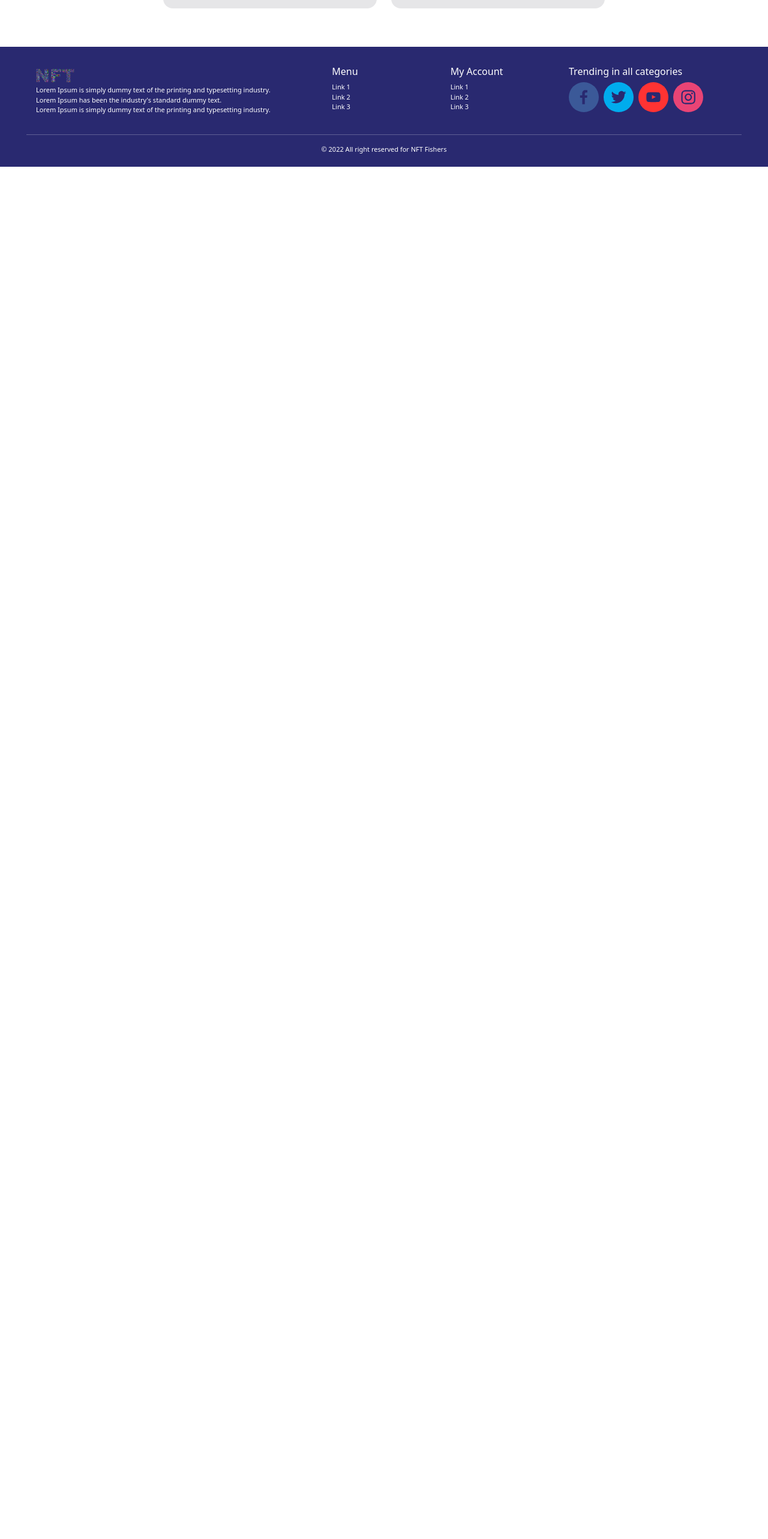
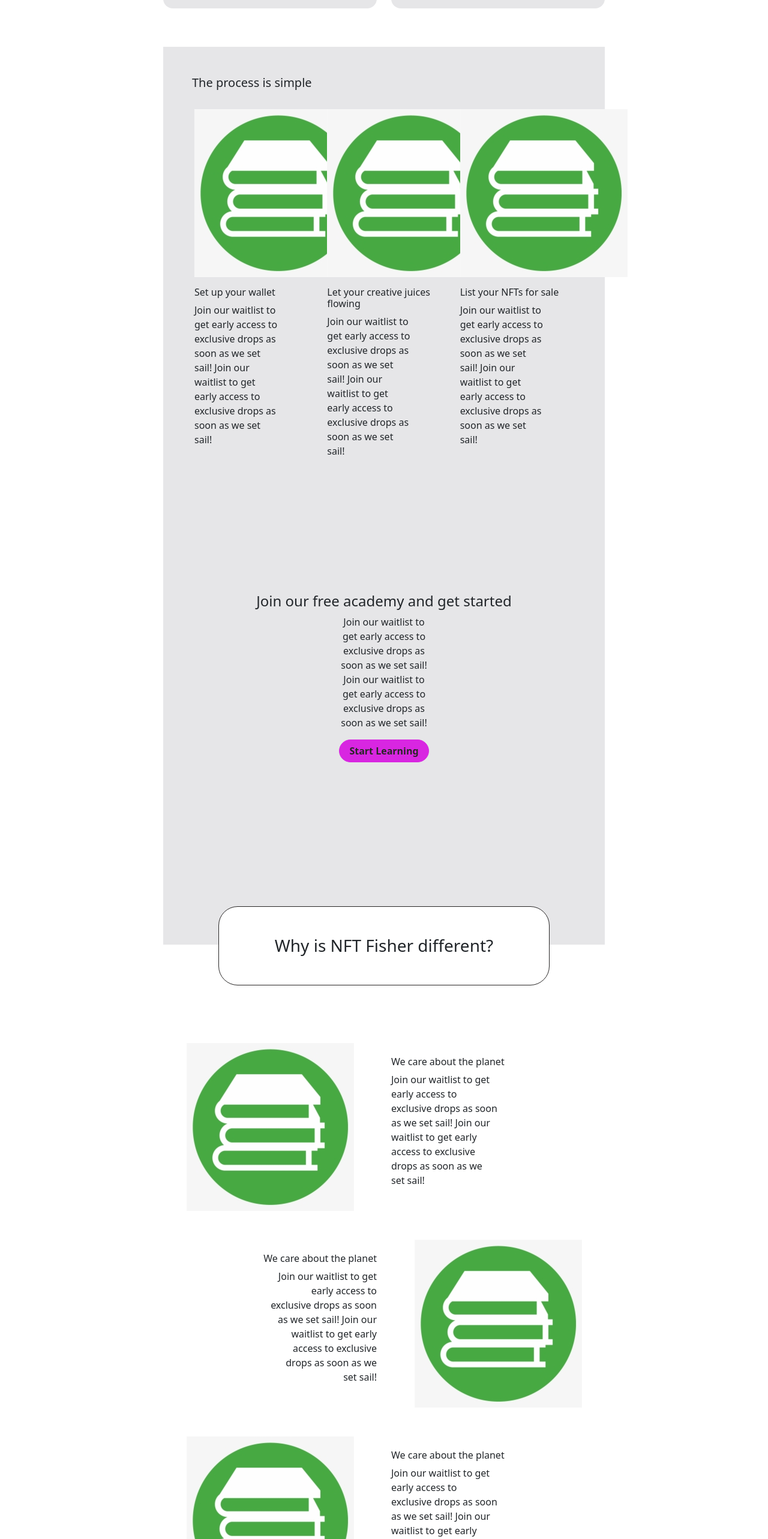
Before and after one commit to mihiran-paranamanage/nft-marketplace-react-bootstrap, a React (Create React App) app: page / in a window 1280 px wide. Shown: the part 2056-4622 px from the top of the page at 60% size. Before the commit the page ends 2334 px from the top, so only its background shows below. Built offline with nearby package versions, Linux system fonts and the light colour scheme.

Commit message:
Add process section and styles for landing page

```diff
--- a/src/components/landing-page/LandingPage.scss
+++ b/src/components/landing-page/LandingPage.scss
@@ -15,4 +15,20 @@
       padding: 0 30px 0 0;
     }
   }
+
+  .process {
+    background-color: $light-gray;
+  }
+
+  .join-section {
+    margin-top: 12rem;
+    margin-bottom: 16rem;
+  }
+
+  .why-section {
+    border: 1px solid $black;
+    border-radius: 2rem;
+    margin: -4rem auto 6rem auto;
+    background-color: white;
+  }
 }
--- a/src/components/landing-page/LandingPage.tsx
+++ b/src/components/landing-page/LandingPage.tsx
@@ -46,7 +46,6 @@
             <LiveCarousel/>
 
             <h5 className="mt-5">Featured Collection</h5>
-
             <CollectionCarousel/>
 
             <h5 className="mt-5 mb-3 d-flex top-category-title">
@@ -63,7 +62,6 @@
                         </Form.Select>
                     </span>
             </h5>
-
             <div className="d-flex row">
                 <div className="col-6">
                     {topCategories.slice(0, 5).map((category: string, index: number) => (
@@ -76,6 +74,99 @@
                     ))}
                 </div>
             </div>
+
+            <div className="process p-5 mt-5">
+                <h5 className="mb-3">The process is simple</h5>
+                <div className="row">
+                    <div className="col-4 p-3">
+                        <img className="mb-3" src={require('../../../src/assets/process-sample.png')} alt="img" />
+                        <h6>Set up your wallet</h6>
+                        <p className="w-75">
+                            Join our waitlist to get early access to
+                            exclusive drops as soon as we set sail!
+                            Join our waitlist to get early access to
+                            exclusive drops as soon as we set sail!
+                        </p>
+                    </div>
+                    <div className="col-4 p-3">
+                        <img className="mb-3" src={require('../../../src/assets/process-sample.png')} alt="img" />
+                        <h6>Let your creative juices flowing</h6>
+                        <p className="w-75">
+                            Join our waitlist to get early access to
+                            exclusive drops as soon as we set sail!
+                            Join our waitlist to get early access to
+                            exclusive drops as soon as we set sail!
+                        </p>
+                    </div>
+                    <div className="col-4 p-3">
+                        <img className="mb-3" src={require('../../../src/assets/process-sample.png')} alt="img" />
+                        <h6>List your NFTs for sale</h6>
+                        <p className="w-75">
+                            Join our waitlist to get early access to
+                            exclusive drops as soon as we set sail!
+                            Join our waitlist to get early access to
+                            exclusive drops as soon as we set sail!
+                        </p>
+                    </div>
+                </div>
+                <div className="join-section text-center">
+                    <h4>Join our free academy and get started</h4>
+                    <p className="w-25 mx-auto">
+                        Join our waitlist to get early access to
+                        exclusive drops as soon as we set sail!
+                        Join our waitlist to get early access to
+                        exclusive drops as soon as we set sail!
+                    </p>
+                    <PrimaryButton color="red">Start Learning</PrimaryButton>
+                </div>
+            </div>
+
+            <h3 className="why-section text-center p-5 w-75">Why is NFT Fisher different?</h3>
+
+            <div className="row mb-5">
+                <div className="col-6 text-center">
+                    <img src={require('../../../src/assets/process-sample.png')} alt="img" />
+                </div>
+                <div className="col-6 my-auto">
+                    <h6>We care about the planet</h6>
+                    <p className="w-50">
+                        Join our waitlist to get early access to
+                        exclusive drops as soon as we set sail!
+                        Join our waitlist to get early access to
+                        exclusive drops as soon as we set sail!
+                    </p>
+                </div>
+            </div>
+            <div className="row mb-5">
+                <div className="col-6 my-auto text-end">
+                    <h6>We care about the planet</h6>
+                    <p className="w-50 ms-auto">
+                        Join our waitlist to get early access to
+                        exclusive drops as soon as we set sail!
+                        Join our waitlist to get early access to
+                        exclusive drops as soon as we set sail!
+                    </p>
+                </div>
+                <div className="col-6 text-center">
+                    <img src={require('../../../src/assets/process-sample.png')} alt="img" />
+                </div>
+            </div>
+            <div className="row mb-5">
+                <div className="col-6 text-center">
+                    <img src={require('../../../src/assets/process-sample.png')} alt="img" />
+                </div>
+                <div className="col-6 my-auto">
+                    <h6>We care about the planet</h6>
+                    <p className="w-50">
+                        Join our waitlist to get early access to
+                        exclusive drops as soon as we set sail!
+                        Join our waitlist to get early access to
+                        exclusive drops as soon as we set sail!
+                    </p>
+                </div>
+            </div>
+
+            <div></div>
         </div>
     )
 }
--- a/src/components/shared/button/primary-button/PrimaryButton.scss
+++ b/src/components/shared/button/primary-button/PrimaryButton.scss
@@ -12,4 +12,10 @@
     background-color: $black;
     border: 1px solid $black;
   }
+
+  &.red {
+    color: $black;
+    background-color: $light-red;
+    border: 1px solid $light-red;
+  }
 }
--- a/src/styles/_colors.scss
+++ b/src/styles/_colors.scss
@@ -3,6 +3,7 @@
 
 $light-blue: #4ba8d7;
 $light-gray: #e6e6e8;
+$light-red: #d826e1;
 
 $dark-blue: #292970;
 $dark-gray: #4a4a4e;
```
Also changed, not shown: src/assets/process-sample.png (added).
